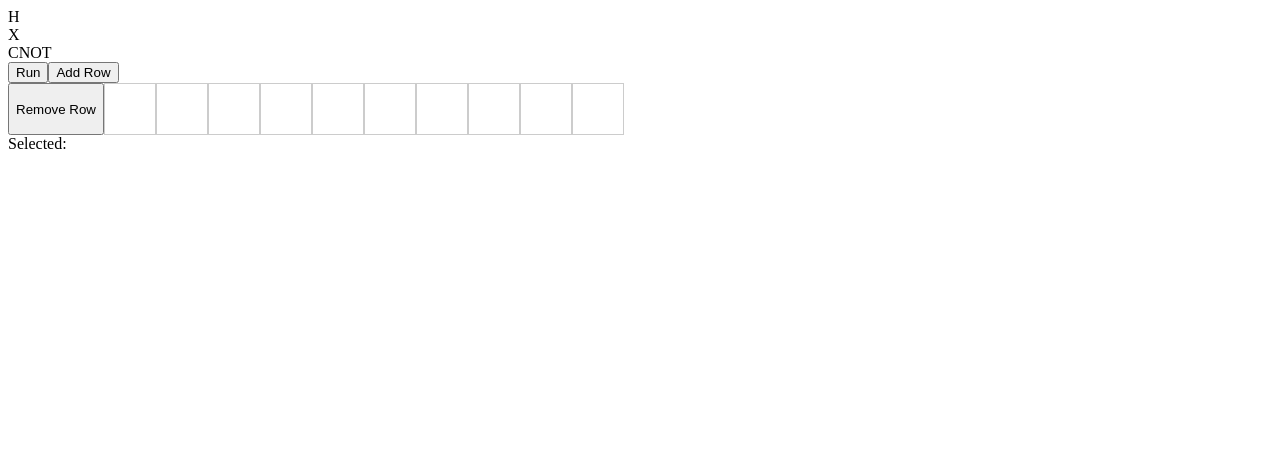
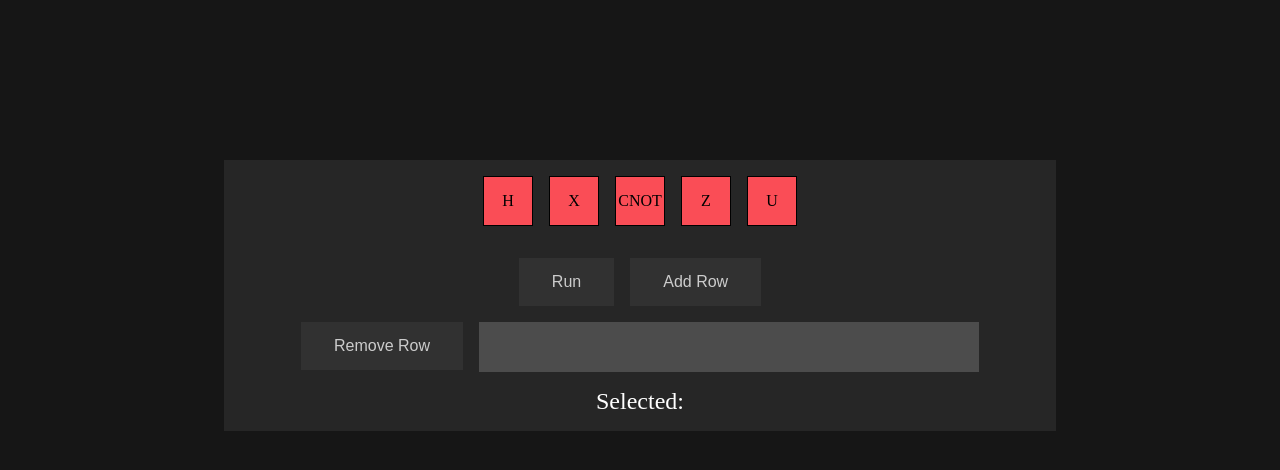
Before and after one commit to Tix3Dev/swiqcs, a React (Create React App) app in the folder client-side/: page / in a window 1280 px wide. Shown: the top 470 px of the page. Built offline with nearby package versions, Linux system fonts and the light colour scheme.

Commit message:
Creating new visual look

```diff
--- a/client-side/src/components/gate/gate.tsx
+++ b/client-side/src/components/gate/gate.tsx
@@ -4,7 +4,7 @@ type GateProps = {
 };
 
 function Gate({ type, onSelect }: GateProps) {
-  return <div onClick={onSelect}>{type}</div>;
+  return <div className="gate red" onClick={onSelect}>{type}</div>;
 }
 
 export { Gate };
--- a/client-side/src/components/grid/grid.css
+++ b/client-side/src/components/grid/grid.css
@@ -1,3 +1,76 @@
+body {
+	background-color: #161616;
+}
+
+#root {
+	background-color: #262626;
+	width: 50em;
+	display: flex;
+	gap: 1em;
+	flex-direction: column;
+	align-items: center;
+	margin: 10em auto;
+	padding: 1em;
+}
+
+.gates {
+	display: flex;
+	justify-content: center;
+	gap: 1em;
+}
+
+.gate {
+	display: block;
+	line-height: 3em;
+	width: 3em;
+	height: 3em;
+	border: 0.1em solid black;
+	text-align: center;
+}
+
+.gate.red {
+	background-color: #FA4D56;
+}
+
+.gate.red:hover {
+	background-color: #c7363e;
+}
+
+.gate.blue {
+	background-color: #4589FF;
+}
+
+.gate.blue:hover {
+	background-color: #2a62c2;
+}
+
+.gate:hover {
+	cursor: pointer;
+}
+
+.buttons {
+	display: flex;
+	justify-content: center;
+	gap: 1em;
+	margin: 1em;
+}
+
+button {
+	height: 3em;
+	line-height: 2em;
+	padding: 0 2em;
+	font-size: 1em;
+	border: 0.1em solid transparent;
+	background-color: #313131;
+	color: #ccc;
+}
+
+button:hover {
+	cursor: pointer;
+	background-color: #4C4C4C;
+	color: white;
+}
+
 .grid {
 	display: flex;
 	flex-direction: column;
@@ -5,14 +78,31 @@
 
 .row {
 	display: flex;
+	gap: 1em;
 }
 
-.cell {
-	width: 50px;
-	height: 50px;
-	border: 1px solid #ccc;
+.cells {
+	display: flex;
+	flex-direction: row;
 }
 
-.hovered {
-	background-color: #eee;
+.cell,
+.cell:active {
+	width: 3em;
+	height: 3em;
+	border: 0.1em solid transparent;
+	background-color: #4C4C4C;
+	color: #ccc;
+	text-align: center;
+	line-height: 3em;
 }
+
+.cell:hover {
+	cursor: pointer;
+	background-color: #262626;
+}
+
+.selection {
+	color: white;
+	font-size: 1.5em;
+}
--- a/client-side/src/components/grid/grid.tsx
+++ b/client-side/src/components/grid/grid.tsx
@@ -48,8 +48,10 @@ function Grid({ numCols, numRows, onSelect, onRun }: GridProps) {
 
   return (
     <div>
+      <div className="buttons">
         <button onClick={onRun}>Run</button>
         <button onClick={addRow}>Add Row</button>
+      </div>
       <div className="grid">
         {grid.map((row, rowIndex) => (
           <div key={rowIndex} data-testid={`row-${rowIndex}`} className="row">
@@ -59,6 +61,7 @@ function Grid({ numCols, numRows, onSelect, onRun }: GridProps) {
             >
               Remove Row
             </button>
+            <div className="cells">
               {row.map((cell, colIndex) => (
                 <div
                   key={colIndex}
@@ -75,6 +78,7 @@ function Grid({ numCols, numRows, onSelect, onRun }: GridProps) {
                 </div>
               ))}
             </div>
+          </div>
         ))}
       </div>
     </div>
--- a/client-side/src/components/view/view.tsx
+++ b/client-side/src/components/view/view.tsx
@@ -3,18 +3,20 @@ import { Grid } from "@components/grid";
 import { useState } from "react";
 import { QuantumCircuit } from "src/lib/parser";
 
-type Gates = "H" | "X" | "CNOT";
+type Gates = "H" | "X" | "CNOT" | "Z" | "U";
 
 function View() {
-  const gateTypes: Gates[] = ["H", "X", "CNOT"];
+  const gateTypes: Gates[] = ["H", "X", "CNOT", "Z", "U"];
   const [selectedGate, setSelectedGate] = useState<Gates | null>(null);
   const circuit = new QuantumCircuit();
 
   return (
     <>
-      {gateTypes.map((type) => (
-        <Gate type={type} onSelect={() => setSelectedGate(type)} />
-      ))}
+      <div className="gates">
+        {gateTypes.map((type) => (
+          <Gate type={type} onSelect={() => setSelectedGate(type)} />
+        ))}
+      </div>
       <Grid
         numCols={10}
         numRows={1}
@@ -31,7 +33,9 @@ function View() {
           }
         }}
       />
-      Selected: {selectedGate}
+      <div className="selection">
+        Selected: {selectedGate}
+      </div>
     </>
   );
 }
```
Lines whose indentation alone changed are shown as unchanged.
